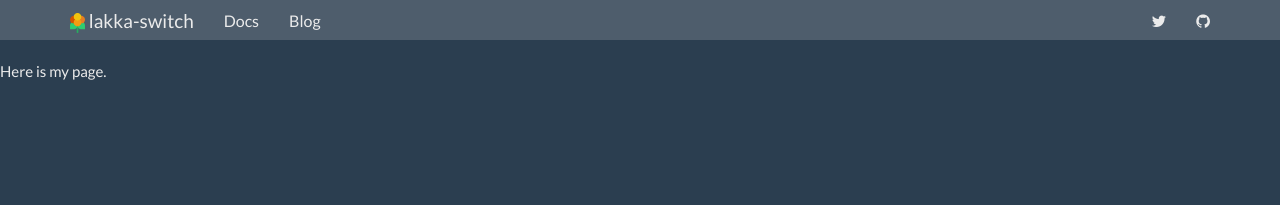
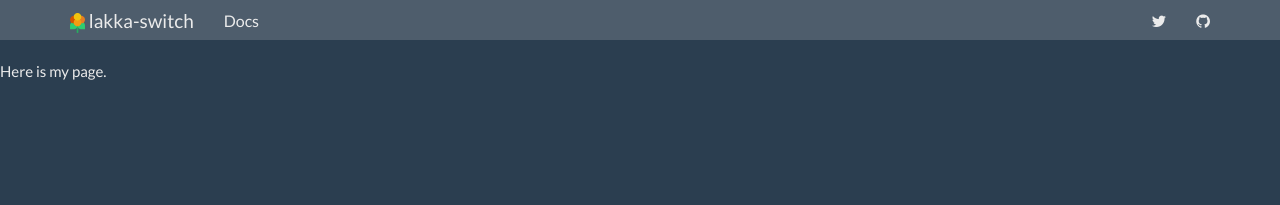
Before and after one commit to lakka-switch/documentation, a Jekyll site: the page built from index.md, in a window 1280 px wide. Shown: the top 205 px of the page. Built offline with Jekyll 4.4.1, drawn with Linux system fonts in a browser that asks for light colours; nearby versions of some CDN libraries.

Commit message:
Update topnav.html

```diff
--- a/_includes/topnav.html
+++ b/_includes/topnav.html
@@ -14,7 +14,7 @@
         <div id="navbar" class="collapse navbar-collapse">
             <ul class="nav navbar-nav">
                 <li {% if page.sectionid=='docs' %} class="active" {% endif %}><a href="{{ "/docs/home/" | prepend: site.baseurl }}">Docs</a></li>
-                <li {% if page.sectionid=='blog' %} class="active" {% endif %}><a href="{{ site.posts.first.url | prepend: site.baseurl }}">Blog</a></li>
+               <!--<li {% if page.sectionid=='blog' %} class="active" {% endif %}><a href="{{ site.posts.first.url | prepend: site.baseurl }}">Blog</a></li>-->
             </ul>
             <div class="navbar-right">
                 <!--<form class="navbar-form navbar-left">
```
